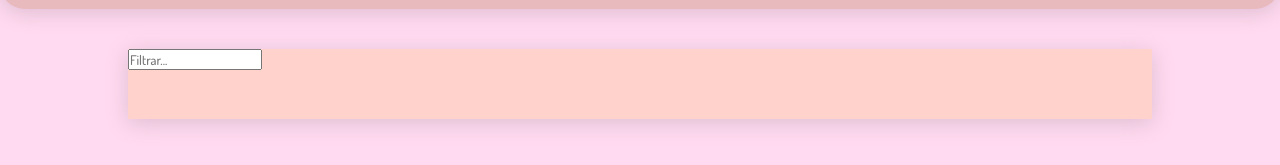
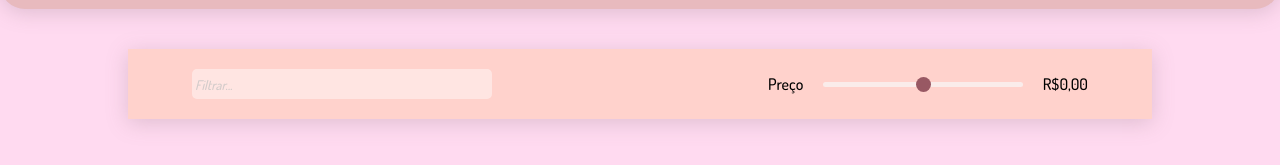
Before and after one commit to brehhvers/amigurumis-da-lica, a plain HTML site: page index.html in a window 1280 px wide. Shown: the part 81-246 px from the top of the page. Drawn offline with Linux system fonts and the light colour scheme.

Commit message:
CSS Range

```diff
--- a/index.html
+++ b/index.html
@@ -6,18 +6,25 @@
     <meta name="viewport" content="width=device-width, initial-scale=1.0">
     <meta http-equiv="X-UA-Compatible" content="ie=edge">
     <link rel="stylesheet" href="style.css">
-    <title> • Início • </title>
+    <title> • Início • Amigurumis da Lica</title>
+    <!-- colocar favicom -->
 
     <!-- Fontes -->
     <link rel="preconnect" href="https://fonts.googleapis.com">
     <link rel="preconnect" href="https://fonts.gstatic.com" crossorigin>
     <link href="https://fonts.googleapis.com/css2?family=Dosis:wght@500&display=swap" rel="stylesheet">
+
 <body>
+    <!-- Cabeçalho -->
     <header>
+        <!-- colocar seleção de linguagem -->
         <div>
             <div>
+                <!-- colocar logotipo -->
                 <img src="" alt="" height="60px" width="86px" srcset="">
             </div>
+
+            <!-- Navegar -->
             <nav>
                 <ul>
                     <li>Amigurumis</li>
@@ -27,12 +34,22 @@
             </nav>
         </div>
     </header>
+
+    <!-- Filtros de pesquisa -->
     <div id="center-navbar">
         <navbar>
-            <input type="text" placeholder="Filtrar...">
-            <!-- Filtro de preço -->
+            <div>
+                <input type="text" placeholder="Filtrar..." id="genre-filter">
+                <div>
+                    <!-- Colocar icone de filtro -->
+                    <label for="price">Preço</label>
+                    <input type="range" id="price-filter">
+                    <label for="price">R$0,00</label>
+                </div>
+            </div>
         </navbar>
     </div>
+
 
 </body>
 
--- a/style.css
+++ b/style.css
@@ -6,6 +6,7 @@
     --color-shadow: rgba(128,108,120,0.25);
     --color-carousel-dark: rgba(128,70, 105, 0.5);
     --color-carousel-light: rgba(222,200,251,0);
+    --color-icons: #F8BEC7;
 }
 
 *{
@@ -50,7 +51,7 @@ header li{
 }
 
 header ul{
-display: flex;
+    display: flex;
 }
 
 #center-navbar {
@@ -67,6 +68,71 @@ navbar{
     width: 80vw;
     height: 70px;
     box-shadow: 0px 4px 20px 0px var(--color-shadow);
+    display: flex;
+    align-items: center;
+    justify-content: center;
+
+}
+
+navbar > div{
+    width: 70vw;
+    display: flex;
+    justify-content: space-between;
+    align-items: center;
+}
+
+navbar > div div{
+width: 320px;
+display: flex;
+justify-content: space-between;
+align-items: center;
+}
+
+/* Filtro NAVBAR */
+#genre-filter {
+    height: 30px;
+    width: 300px;
+    background-color: rgba(255, 250, 250, 0.5);
+    border: none;
+    border-radius: 5px;
+    outline: none;
+    padding: 3px;
+}
+
+#genre-filter::placeholder{
+    font-style: italic;
+    color: rgba(192, 192, 192, 1);
+    opacity: 0.7;
+    transition: .2s;
+}
+
+#genre-filter::placeholder:hover{
+    opacity: 1;
+}
 
 
+/* Filtro de preço */
+#price-filter{
+    -webkit-appearance: none;
+    background-color: #f8f8f8;
+    height: 5px;
+    border-radius: 5px;
+    width: 200px;
+    opacity: 0.7;
+    transition: .2s;
 }
+
+#price-filter:hover{
+    opacity: 1;
+}
+
+#price-filter::-webkit-slider-thumb {
+    -webkit-appearance: none;
+    appearance: none;
+    width: 15px;
+    height: 15px;
+    background: var(--color-dark);
+    cursor: pointer;
+    border-radius: 10px;
+    border: none
+  }
```
